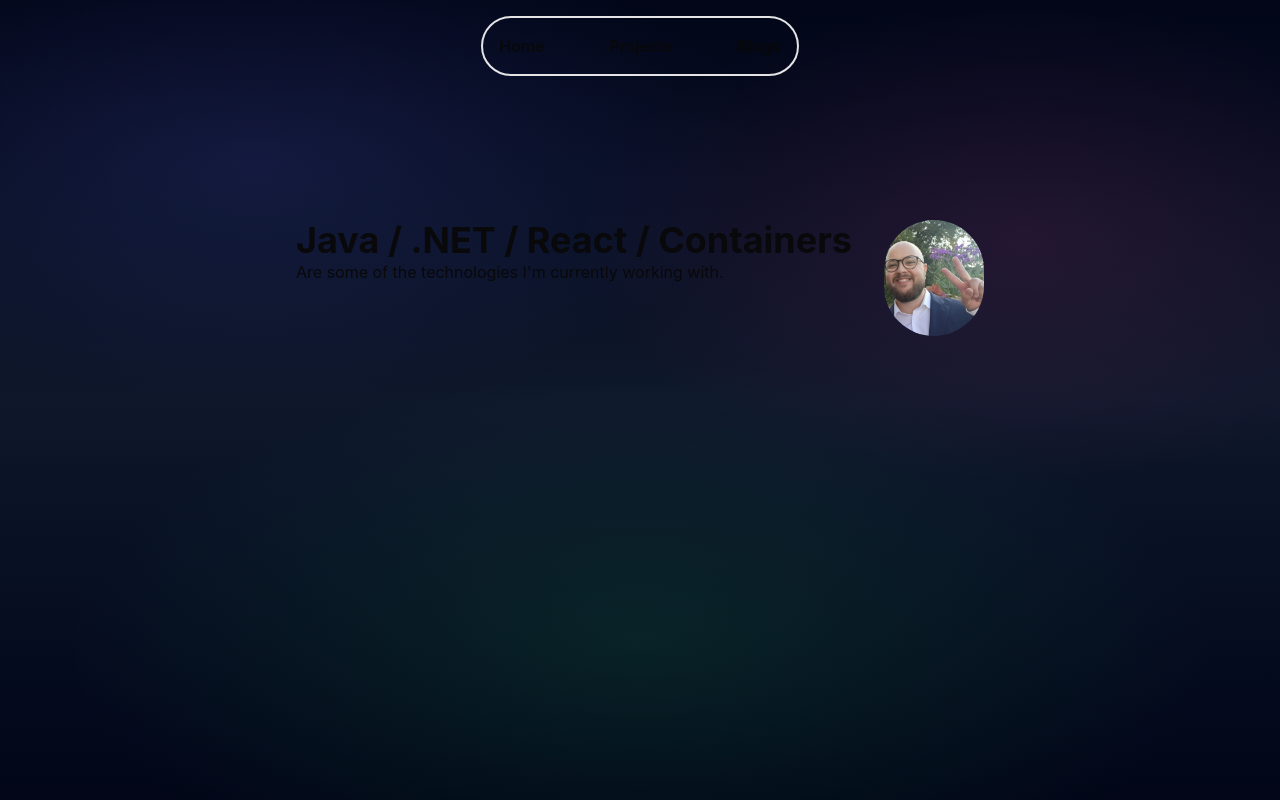
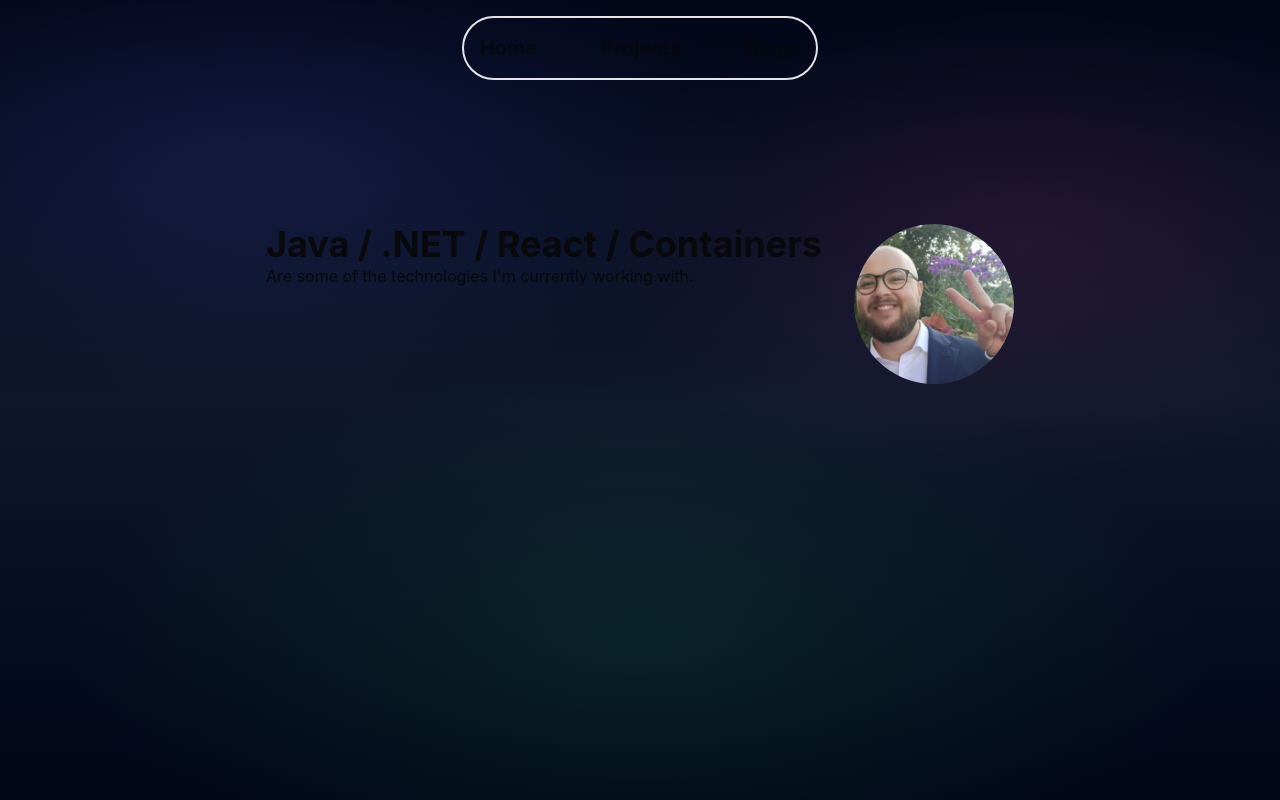
Before and after one commit to david11267/david-aslan-dev, a React (Vite) app: page / in a window 1280 px wide. Built offline with nearby package versions, Linux system fonts and the light colour scheme.

Commit message:
rounded david image

```diff
--- a/src/components/Header.tsx
+++ b/src/components/Header.tsx
@@ -18,7 +18,7 @@
   return (
     <header className="sticky top-0 z-50">
       <nav className=" p-4 flex justify-center">
-        <div className="font-bold rounded-full space-x-16 p-4 border-2 ">
+        <div className="font-bold text-xl rounded-full space-x-16 p-4 border-2 ">
           {links.map((link) => (
             <Link className="text-foreground/90 hover:underline  " to={link.to}>
               {link.label}
--- a/src/routes/index.tsx
+++ b/src/routes/index.tsx
@@ -15,8 +15,7 @@
       </div>
       <div>
         <img
-          className=" rounded-full "
-          width={100}
+          className="rounded-full w-40 h-40 object-cover "
           src="src\assets\David_pp.jpg"
           alt="a picture of me"
         />
```
